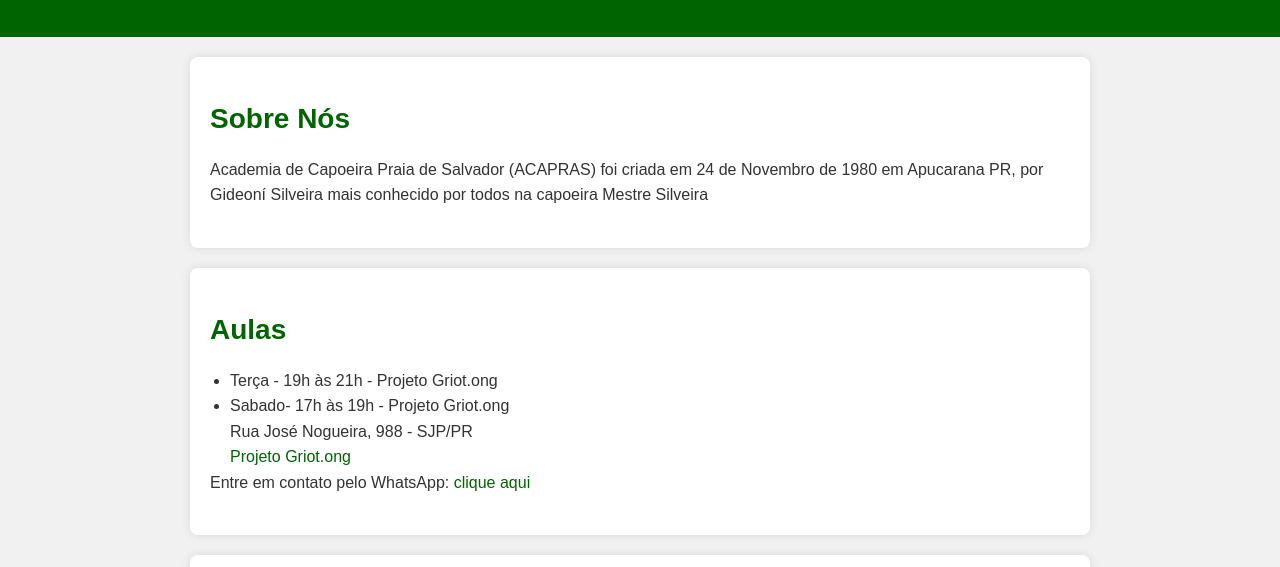
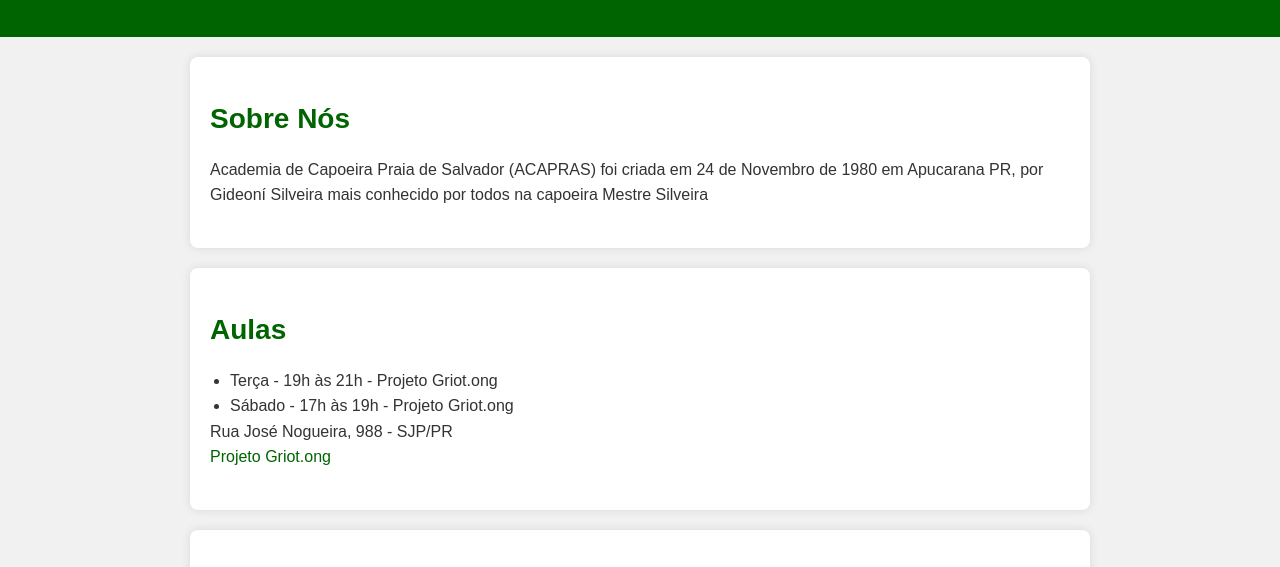
Before and after one commit to MateusRNeves/acapras, a plain HTML site: page index.html in a window 1280 px wide. Shown: the part 208-775 px from the top of the page. Drawn offline with Linux system fonts and the light colour scheme.

Commit message:
Atualizar o index.html3

```diff
--- a/index.html
+++ b/index.html
@@ -22,16 +22,12 @@ href="https://fonts.googleapis.com/css2?family=Poppins:wght@400;600&display=swap
 </section>
 <section id="aulas">
     <h2>Aulas</h2>
-    <ul>
-        <li>Terça - 19h às 21h - Projeto Griot.ong</li>
-        <li>Sabado- 17h às 19h - Projeto Griot.ong</li>
-        <p>Rua José Nogueira, 988 - SJP/PR</p>
-        <p><a
-        href="https://www.google.com/maps/place/RuaJosénogueira,988" target="_blank">Projeto Griot.ong</a></p>
-    </ul>
-    <p>Entre em contato pelo WhatsApp:
-    <a href="https://wa.me/(041) 9 9506-1642"
-    target="_blank">clique aqui</a></p>
+ <ul>
+    <li>Terça - 19h às 21h - Projeto Griot.ong</li>
+    <li>Sábado - 17h às 19h - Projeto Griot.ong</li>
+</ul>
+<p>Rua José Nogueira, 988 - SJP/PR</p>
+<p><a href="https://www.google.com/maps/place/Rua+José+Nogueira,+988" target="_blank">Projeto Griot.ong</a></p>
 </section>
 <section id="galeria">
     <h2>Galeria</h2>
```
